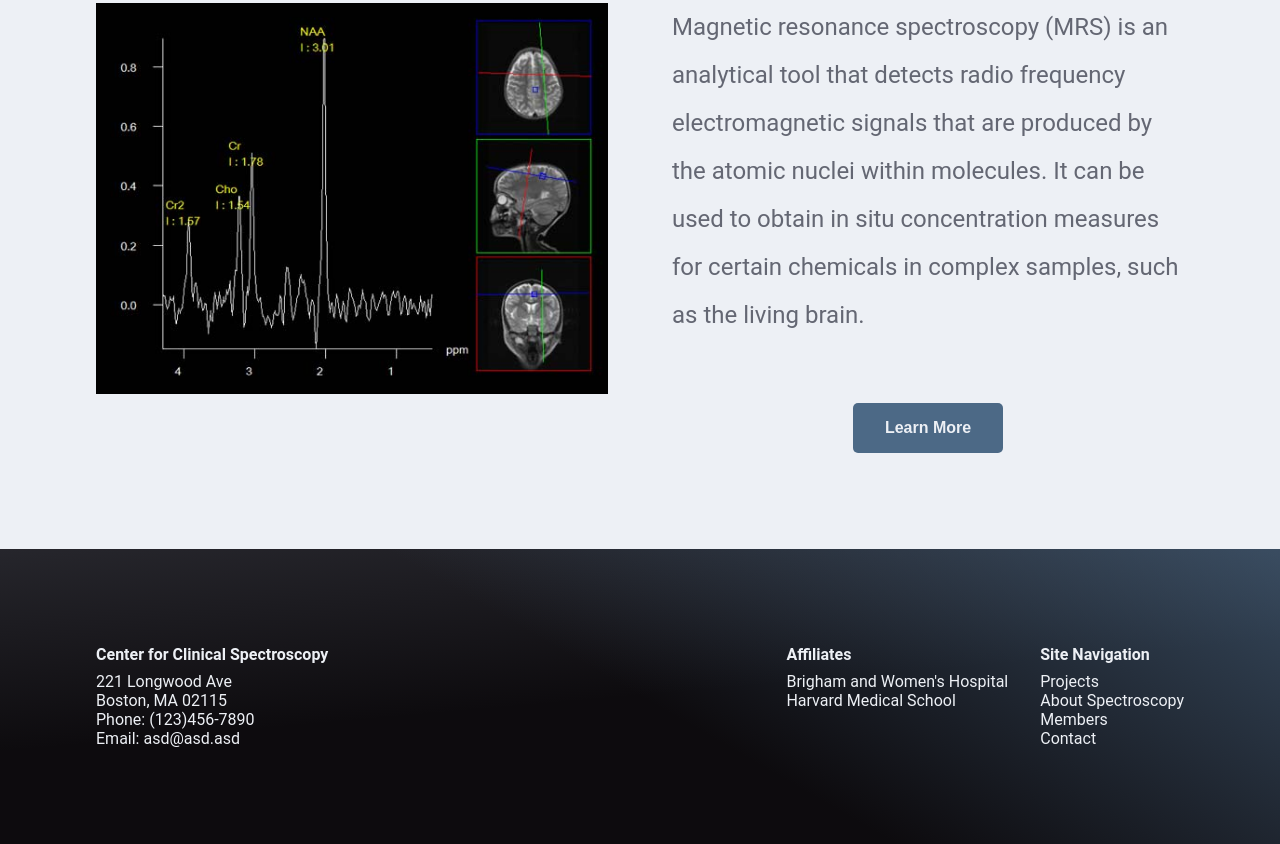
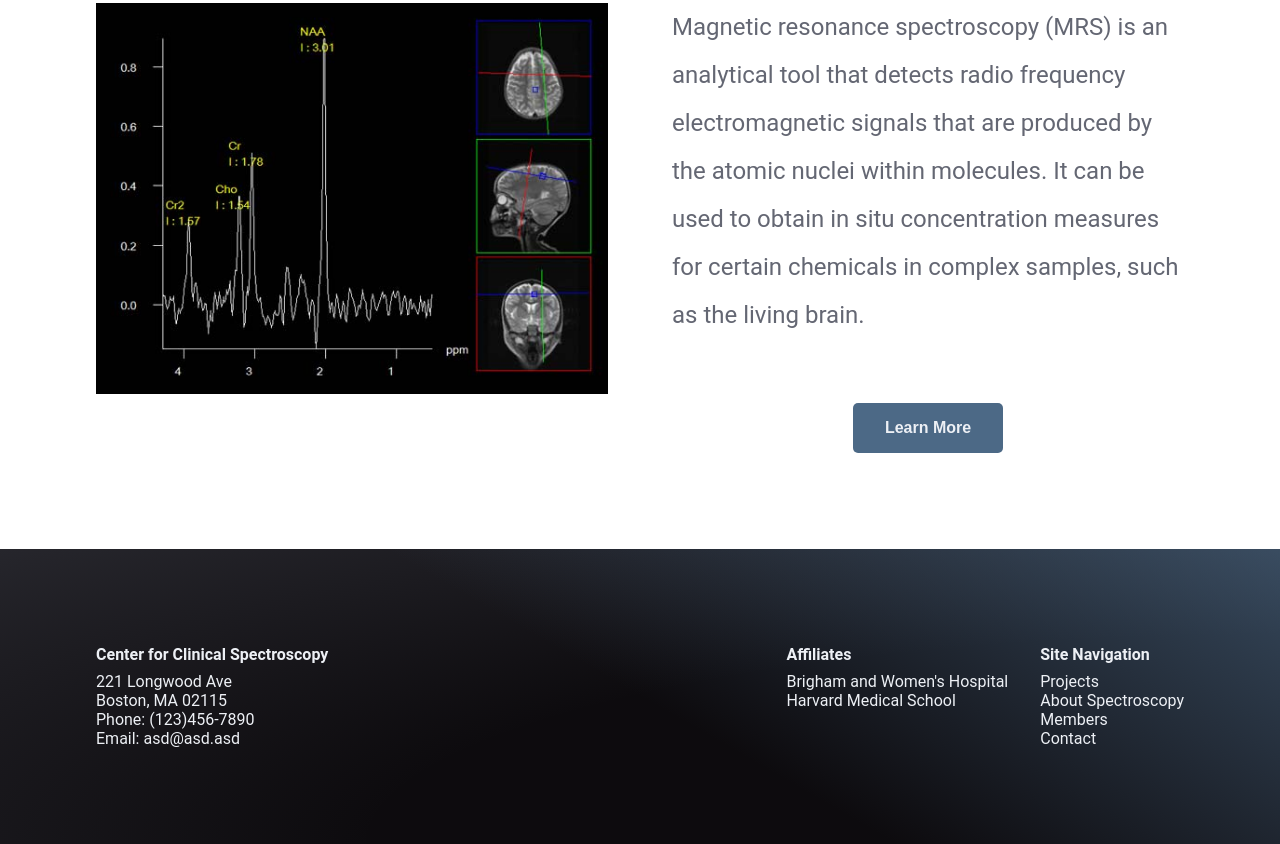
Before and after one commit to hjiang1/ccs, a Gatsby site: page / in a window 1280 px wide. Shown: the part 1737-2581 px from the top of the page. Built offline with nearby package versions, Linux system fonts and the light colour scheme; Gatsby itself is replaced by a stand-in of ours.

Commit message:
color tweaks

```diff
--- a/src/components/Footer/index.js
+++ b/src/components/Footer/index.js
@@ -10,7 +10,12 @@ const Container = styled.footer`
       transparent,
       transparent
     ),
-    linear-gradient(175deg, rgba(138, 145, 164, 0.2), transparent, transparent)
+    radial-gradient(
+        farthest-corner at 100% 100%,
+        transparent,
+        transparent,
+        rgba(138, 145, 164, 0.2)
+      )
       #0d0b0e;
   padding: 6rem;
 
--- a/src/components/Header/index.js
+++ b/src/components/Header/index.js
@@ -84,6 +84,7 @@ const Header = () => {
       <header className="header-container">
         <HeaderHomeLink />
         <div className="header-nav-container">
+          <HeaderNavLink to="/">Home</HeaderNavLink>
           <HeaderNavLink to="/projects/">Projects</HeaderNavLink>
           <HeaderNavLink to="/about-spectroscopy/">
             About Spectroscopy
--- a/src/components/Layout/GlobalStyle.js
+++ b/src/components/Layout/GlobalStyle.js
@@ -7,7 +7,6 @@ const GlobalStyle = createGlobalStyle`
 
   body {
     margin: 0;
-    background-color: #8a91a4;
   }
 
   button {
--- a/src/pages/index.js
+++ b/src/pages/index.js
@@ -93,7 +93,7 @@ const Container = styled.div`
     justify-content: center;
     align-items: center;
     padding: 6rem;
-    background-color: #edf0f5;
+    background-color: white;
 
     .spectroscopy-preview-title {
       margin: 0 0 4rem;
```
